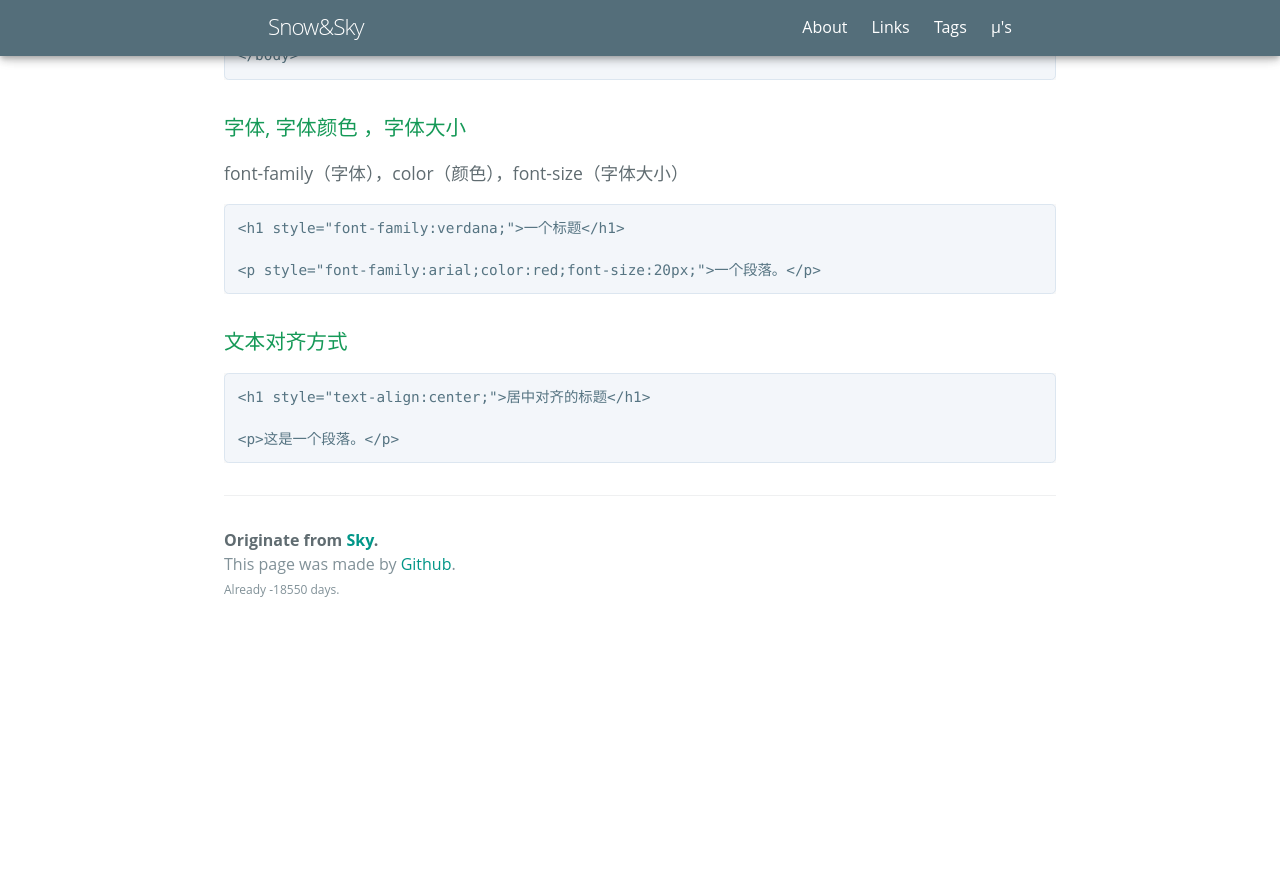
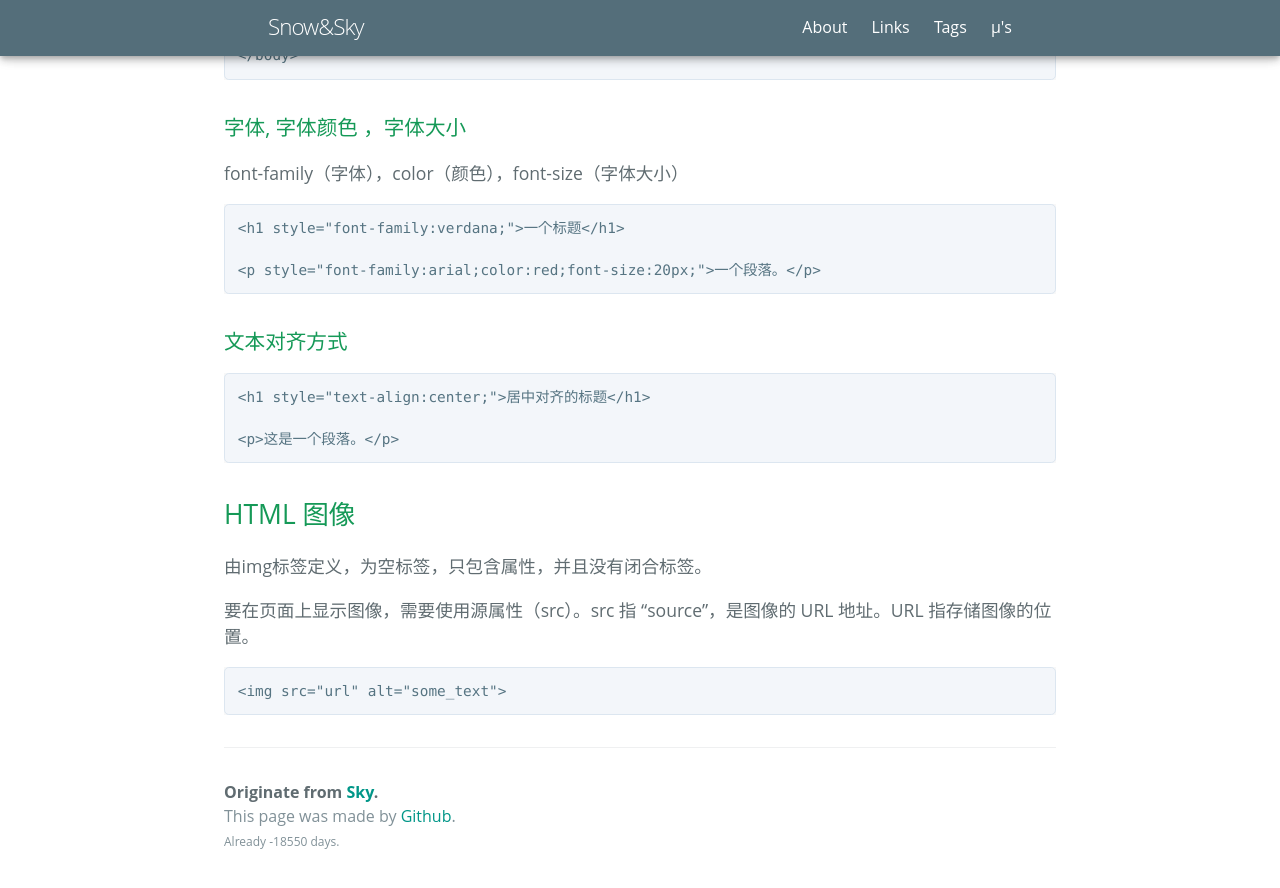
Before and after one commit to NishikinoSky/NishikinoSky.github.io, a Jekyll site: the page built from _posts/2021-5-5-HTML.md, in a window 1280 px wide and 900 px high, scrolled down 6953 px. Shown: the top 888 px of the window. Built offline with Jekyll 4.4.1, drawn with Linux system fonts in a browser that asks for light colours; some web fonts are replaced; before the commit the page ends 7601 px from its top, so only the background shows below that.

Commit message:
Update 2021-5-5-HTML.md

```diff
--- a/_posts/2021-5-5-HTML.md
+++ b/_posts/2021-5-5-HTML.md
@@ -224,3 +224,11 @@ font-family（字体），color（颜色），font-size（字体大小）
     <h1 style="text-align:center;">居中对齐的标题</h1>
 
     <p>这是一个段落。</p>
+
+## HTML 图像
+
+由img标签定义，为空标签，只包含属性，并且没有闭合标签。
+
+要在页面上显示图像，需要使用源属性（src）。src 指 "source"，是图像的 URL 地址。URL 指存储图像的位置。
+
+    <img src="url" alt="some_text">
```
